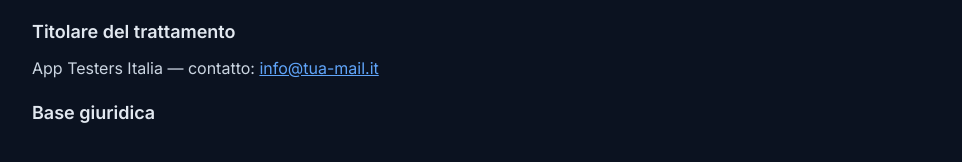
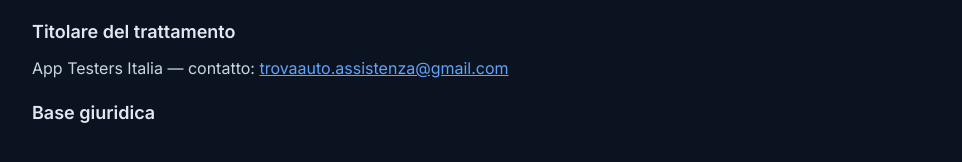
Before and after one commit to nico8777/app-testers-italia-site, a plain HTML site: page privacy.html in a window 1280 px wide. Shown: the part 166-328 px from the top of the page, without its empty margins (158-1120 px from the left). Drawn offline with Linux system fonts and the light colour scheme.

Commit message:
Update privacy.html

```diff
--- a/privacy.html
+++ b/privacy.html
@@ -15,5 +15,6 @@
   <h1>Informativa Privacy (sintesi)</h1>
   <p>Raccogliamo i dati inseriti nel modulo candidature (nome, email, dispositivi Android, interessi, note) esclusivamente per contattarti riguardo a progetti di testing Android. I dati non vengono ceduti a terzi e possono essere cancellati su richiesta.</p>
   <h2>Titolare del trattamento</h2>
-  <p>App Testers Italia — contatto: <a href="mailto:trovaauto.assistenza@gmail.com">info@tua-mail.it</a></p>
+  <p>App Testers Italia — contatto: <a href="mailto:trovaauto.assistenza@gmail.com">trovaauto.assistenza@gmail.com</a>
+</p>
   <h2>Base giuridica</
```
